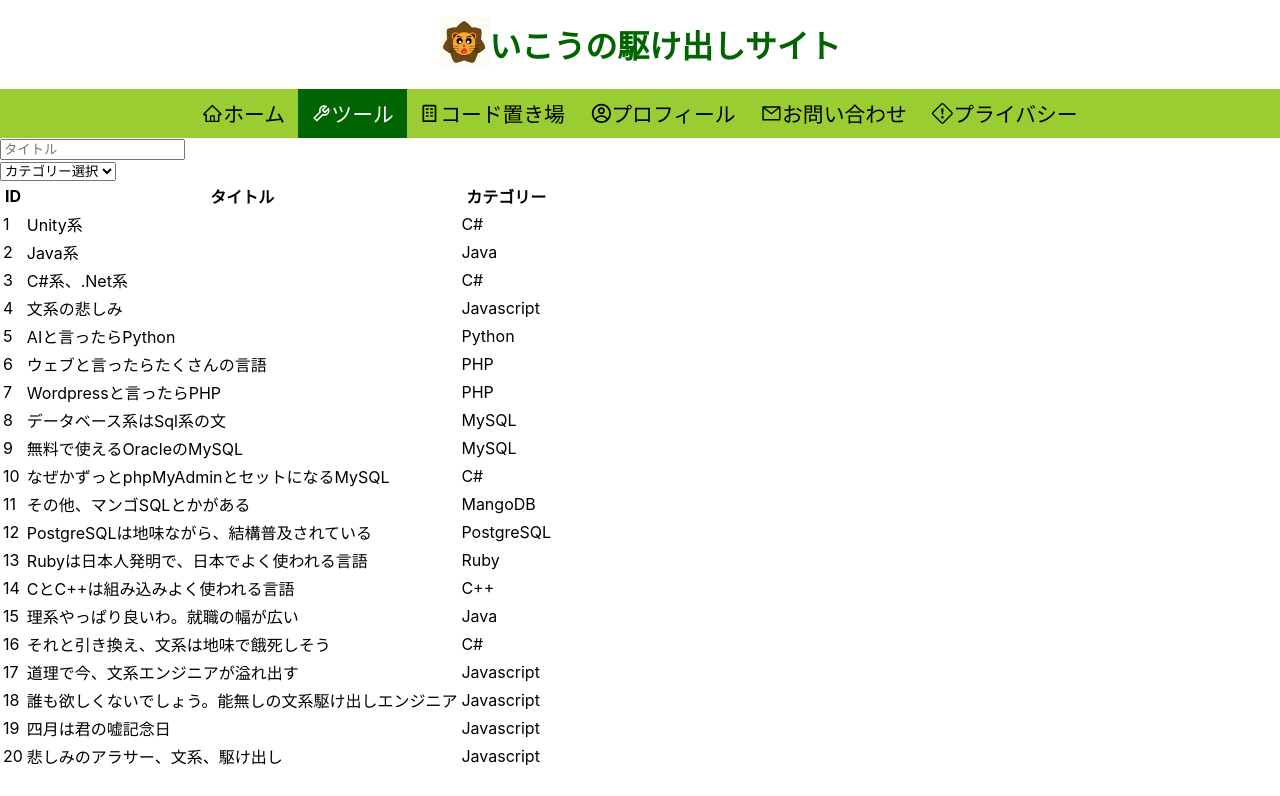
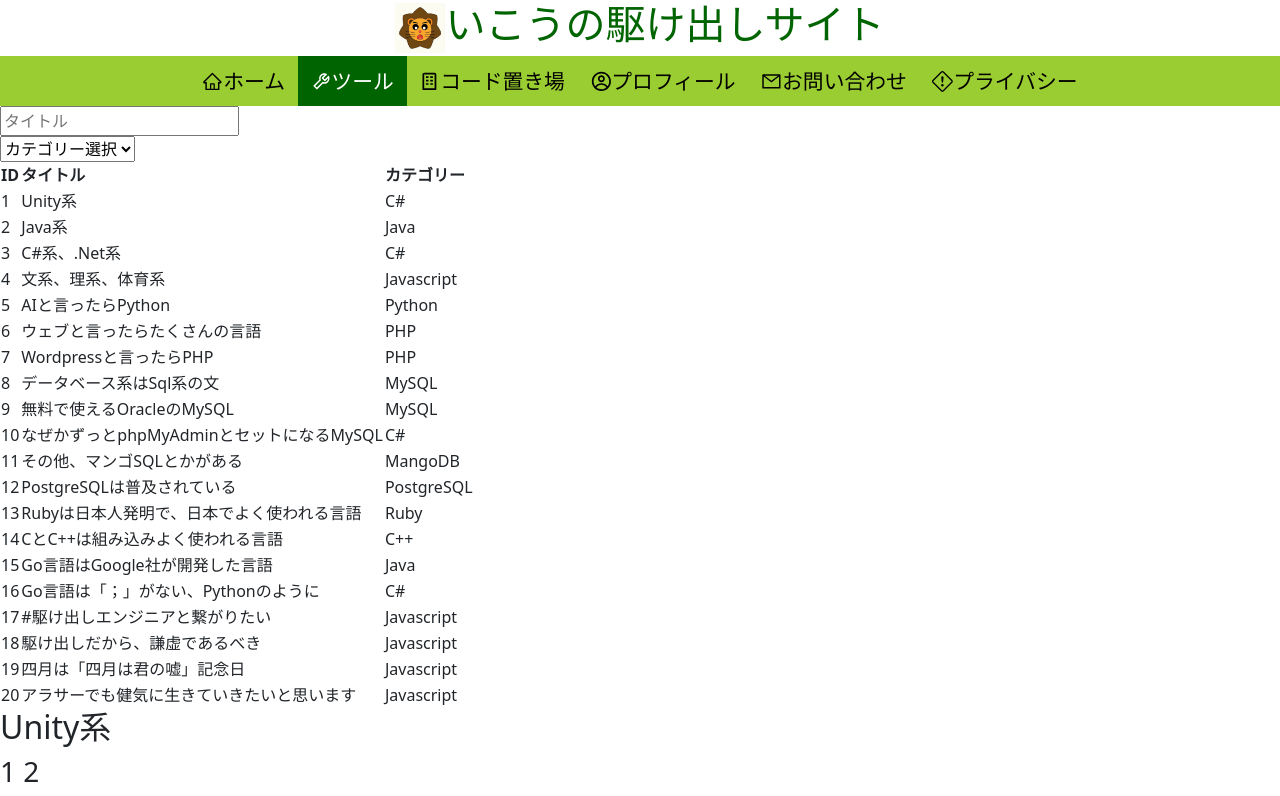
Before and after one commit to a22853398/my-github-pages, a React (Create React App) app: page /#/tool in a window 1280 px wide. Shown: the top 796 px of the page. Built offline with nearby package versions, Linux system fonts and the light colour scheme.

Commit message:
bootstrap update

```diff
--- a/package.json
+++ b/package.json
@@ -8,9 +8,10 @@
     "@testing-library/jest-dom": "^5.16.2",
     "@testing-library/react": "^12.1.4",
     "@testing-library/user-event": "^13.5.0",
+    "bootstrap": "^5.1.3",
     "gh-pages": "^3.2.3",
     "react": "^17.0.2",
-    "react-bootstrap": "^2.2.3",
+    "react-bootstrap": "^2.3.1",
     "react-dom": "^17.0.2",
     "react-google-recaptcha": "^2.1.0",
     "react-icons": "^4.3.1",
--- a/src/components/contents/home/Home.js
+++ b/src/components/contents/home/Home.js
@@ -1,8 +1,8 @@
 import React from "react";
 import { Button } from "react-bootstrap";
+import 'bootstrap/dist/css/bootstrap.min.css';//この行
 
-
-const Home = () =>{
+function Home() {
     return(
         <React.StrictMode>
             <div>Home Page</div>
--- a/src/components/contents/privacy/PrivacyToggleButton.js
+++ b/src/components/contents/privacy/PrivacyToggleButton.js
@@ -2,6 +2,11 @@ import React, { useState } from "react";
 import styled from "styled-components";
 import {VscChevronRight, VscChevronDown} from "react-icons/vsc"
 
+const PrivacyUnitDiv = styled.div(
+    {
+        margin: '2% 0%',
+    }
+);
 const PrivacyHeaderDiv = styled.div(
     {
         '& h2':{
@@ -34,7 +39,7 @@ function PrivacyToggleButton(props){
     //useState() -> React Hook 関数
 
     return(
-        <div>
+        <PrivacyUnitDiv>
             <PrivacyHeaderDiv>
                 <h2 onClick={ () => setChecked(!checked)}>{checked ? <VscChevronDown/>: <VscChevronRight/>}{props.title}</h2>
             </PrivacyHeaderDiv>
@@ -43,7 +48,7 @@ function PrivacyToggleButton(props){
                 checked ? <PrivacyContentDiv>{props.content}</PrivacyContentDiv> : ""
             }
             </PrivacyBodyDiv>
-        </div>
+        </PrivacyUnitDiv>
     );
 }
 export default PrivacyToggleButton;
--- a/src/components/contents/privacy/PrivacyToggleButtonRefer.js
+++ b/src/components/contents/privacy/PrivacyToggleButtonRefer.js
@@ -4,7 +4,7 @@ import {VscChevronRight, VscChevronDown} from "react-icons/vsc"
 
 const PrivacyToggleButtonReferDiv = styled.div(
     {
-        margin: '0% 0% 0% 2%',
+        margin: '2% 0% 2% 2%',
     }
 );
 
--- a/src/components/header/HeaderTitle.js
+++ b/src/components/header/HeaderTitle.js
@@ -3,9 +3,10 @@ import styled from "styled-components";
 
 const TitleText = styled.h1(
     {
-        fontSize: '2rem',
+        //fontSize: '2rem',
         color: 'darkgreen',
-        cursor: 'pointer'
+        //cursor: 'pointer',
+        padding: '0% 0%'
     }
 );
 
--- a/src/components/test/FilterAndSortTestData.js
+++ b/src/components/test/FilterAndSortTestData.js
@@ -18,7 +18,7 @@ export const sortData = [
     },
     {
         id: 4,
-        title: "文系の悲しみ",
+        title: "文系、理系、体育系",
         category: 6
     },
     {
@@ -58,7 +58,7 @@ export const sortData = [
     },
     {
         id: 12,
-        title: "PostgreSQLは地味ながら、結構普及されている",
+        title: "PostgreSQLは普及されている",
         category: 9
     },
     {
@@ -73,32 +73,32 @@ export const sortData = [
     },
     {
         id: 15,
-        title: "理系やっぱり良いわ。就職の幅が広い",
+        title: "Go言語はGoogle社が開発した言語",
         category: 1
     },
     {
         id: 16,
-        title: "それと引き換え、文系は地味で餓死しそう",
+        title: "Go言語は「；」がない、Pythonのように",
         category: 2
     },
     {
         id: 17,
-        title: "道理で今、文系エンジニアが溢れ出す",
+        title: "#駆け出しエンジニアと繋がりたい",
         category: 6
     },
     {
         id: 18,
-        title: "誰も欲しくないでしょう。能無しの文系駆け出しエンジニア",
+        title: "駆け出しだから、謙虚であるべき",
         category: 6
     },
     {
         id: 19,
-        title: "四月は君の嘘記念日",
+        title: "四月は「四月は君の嘘」記念日",
         category: 6
     },
     {
         id: 20,
-        title: "悲しみのアラサー、文系、駆け出し",
+        title: "アラサーでも健気に生きていきたいと思います",
         category: 6
     },
 ];
```
Also changed, not shown: 1 other file (tests, documents, lock files or other folders).
